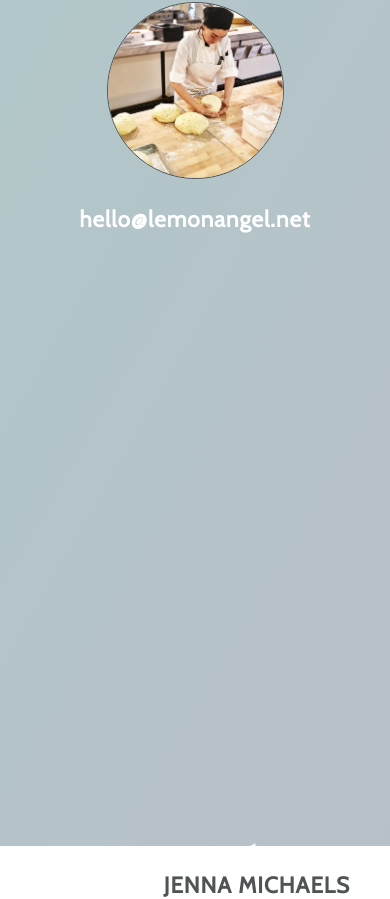
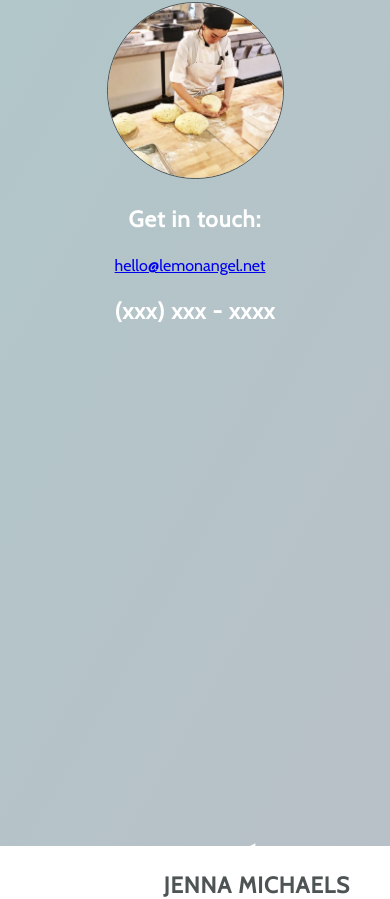
Before and after one commit to jenna-m/lemon-angel, a React (Create React App) app: page / in a window 390 px wide. Shown: the part 2930-3829 px from the top of the page. Built offline with nearby package versions, Linux system fonts and the light colour scheme.

Commit message:
Update contact.js
Add placeholder for phone and mailto link

```diff
--- a/src/components/contact.js
+++ b/src/components/contact.js
@@ -14,7 +14,15 @@ class Contact extends React.Component {
 					/>
 				</div>
 				<div>
-					<p>hello@lemonangel.net</p>
+					<p>Get in touch:</p>
+					<div id="contact-email">
+						<a href="mailto:hello@lemonangel.net">
+							hello@lemonangel.net
+						</a>
+					</div>
+					<div id="contact-phone">
+						<p>(xxx) xxx - xxxx</p>
+					</div>
 				</div>
 			</div>
 		);
```
